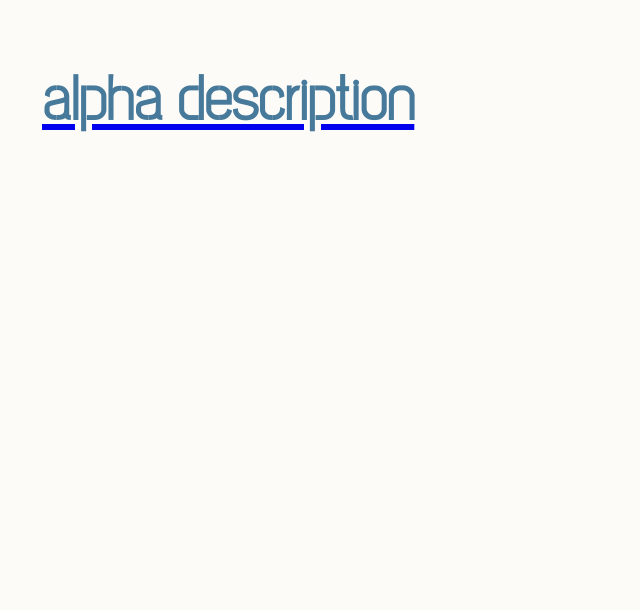
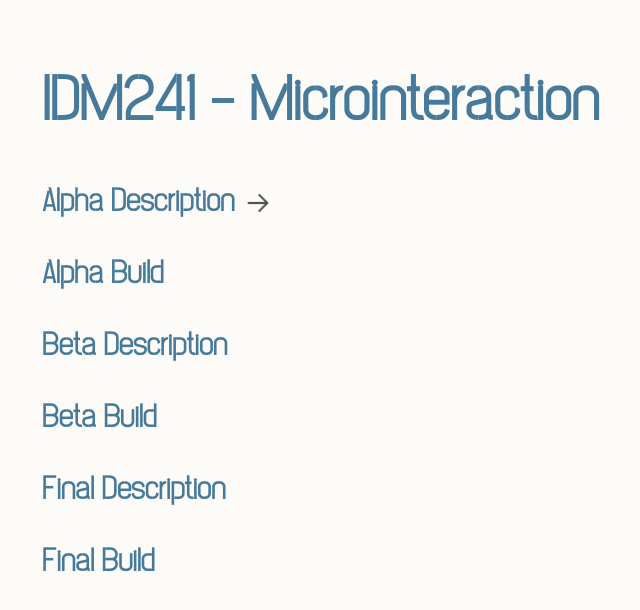
Before and after one commit to bettys-sk/idm241-bs3365, a plain HTML site: page index.html in a window 1280 px wide. Shown: the whole page, without its empty margins (20-660 px from the left). Drawn offline with Linux system fonts and the light colour scheme; files that its build step writes are made by us from their sources; files whose address does not match are found by name.

Commit message:
index update

```diff
--- a/alpha/style.css
+++ b/alpha/style.css
@@ -23,7 +23,7 @@ html{
     --background-color: #FCFBF8;
     --stroke-color: #D2D2D2;
     --primary-color: #47799A;
-    --hover-color: #6A7D4F
+    --hover-color: #6A7D4F;
     --pararaph-color: #2E2E2E;
 
     background-color: var(--background-color);
@@ -85,13 +85,23 @@ a.hover-link {
     text-decoration: none;
 }
 
-a.hover-link:hover {
+.hover-link:hover {
     color: var(--hover-color);
     text-decoration: underline;
 }
 
-a.hover-link:visited {
+.hover-link:visited {
     color: #4A4A4A;
+}
+
+.index-hover-link {
+    color: var(--primary-color);
+    text-decoration: none;
+}
+
+.index-hover-link:hover {
+    color: #4A4A4A;
+    text-decoration: underline;
 }
 
 h2:nth-of-type(2),
@@ -108,10 +118,24 @@ h2:nth-of-type(5) {
     margin-bottom: 42px;
 }
 
+.index-og-link {
+    display: flex;
+    align-items: center;
+    gap: 8px;
+    margin: 42px 0 24px 0;
+}
+
+.index-arrow-icon {
+    width: 32px;
+    height: auto;
+    padding-bottom: 4px;
+}
+
 .arrow-icon {
     width: 24px;
     height: auto;
     padding-top: 8px;
+    color: var(--primary-color);
 }
 
 .gif {
--- a/index.html
+++ b/index.html
@@ -4,11 +4,22 @@
     <meta charset="UTF-8">
     <meta name="viewport" content="width=device-width, initial-scale=1.0">
     <title>Document</title>
-    <link rel="stylesheet" href="./style.css">
+    <link rel="stylesheet" href="./alpha/style.css">
 </head>
 <body>
-    <a href="./alpha/alpha.html">
-    <h1>alpha description</h1>
-    </a>
+
+    <h1>IDM241 - Microinteraction</h1>
+
+    <div class="index-og-link">
+        <h2><a href="./alpha/alpha.html" target="_blank" class="index-hover-link" > Alpha Description </a></h2>
+        <img class="index-arrow-icon" src="./alpha/images/arrow-right.png" alt="right arrow">
+    </div>
+
+    <h2>Alpha Build</h2>
+    <h2>Beta Description</h2>
+    <h2>Beta Build</h2>
+    <h2>Final Description</h2>
+    <h2>Final Build</h2>
+
 </body>
 </html>
```
Also changed, not shown: alpha/alpha.html (+2 -2 lines).
